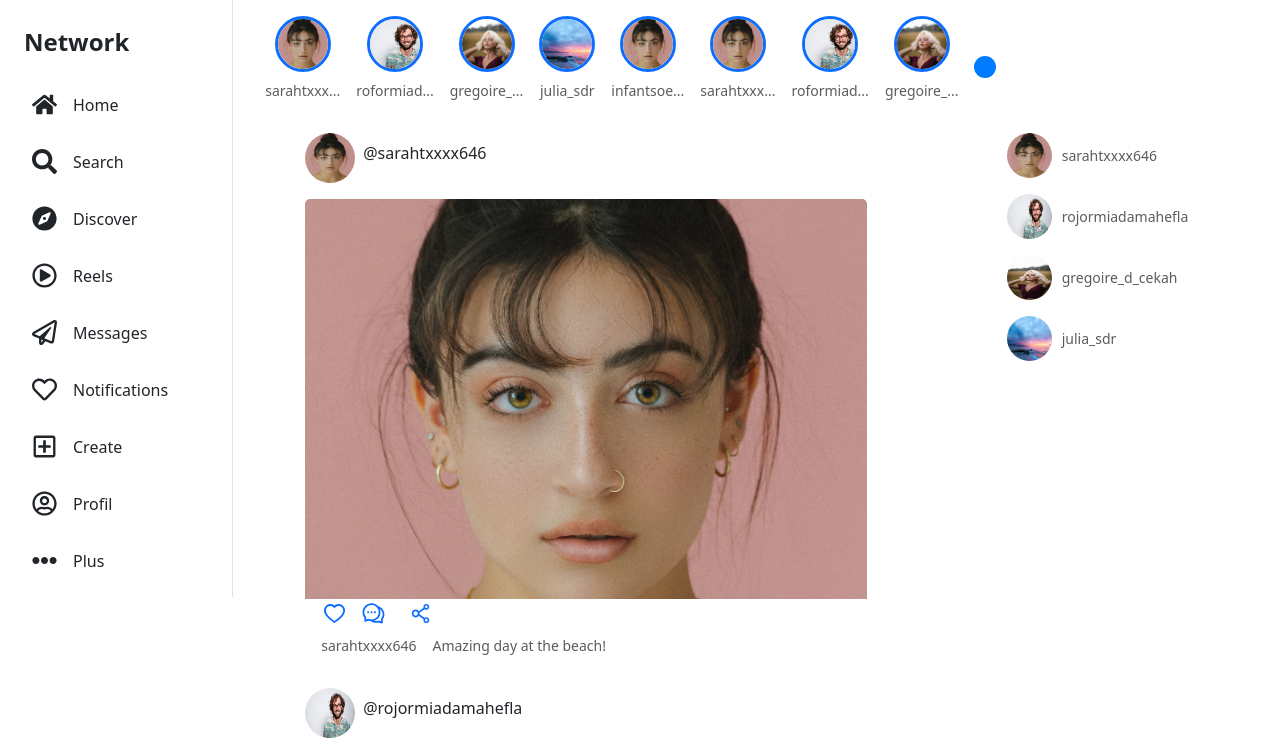
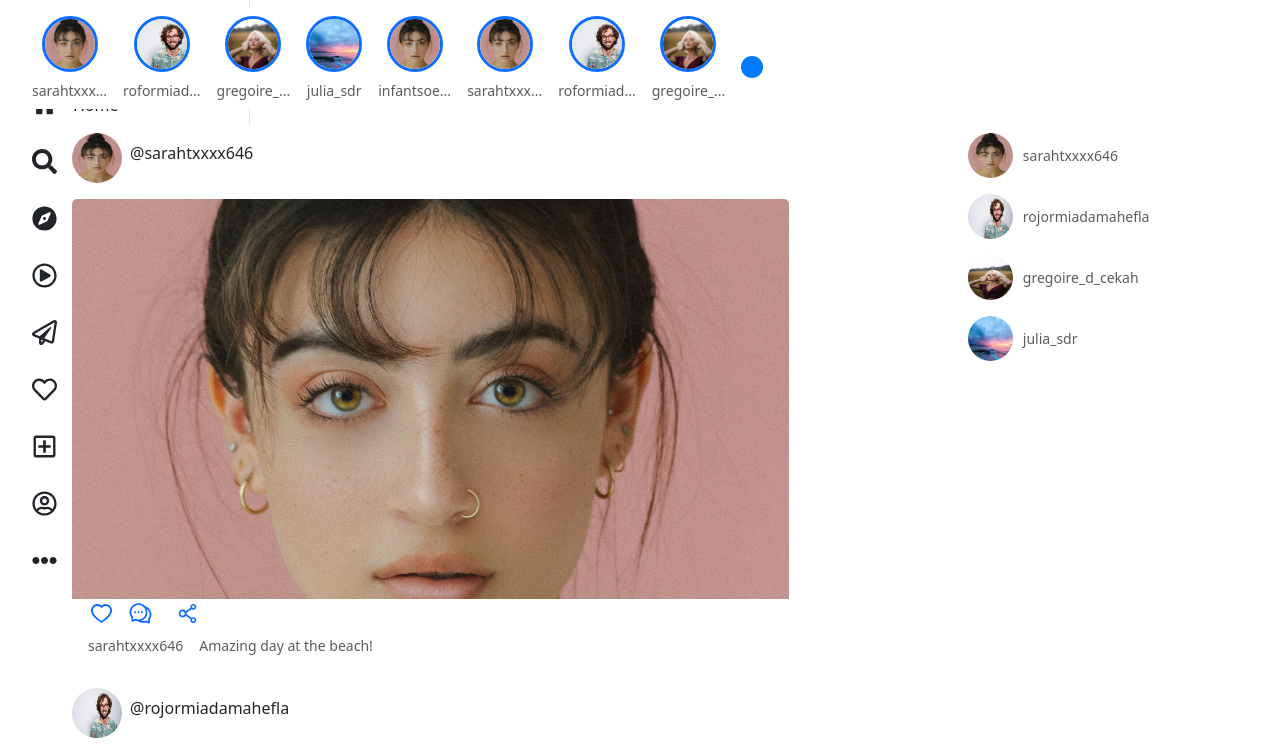
Before and after one commit to lybunny08/network, a React (Vite) app in the folder network-client/: page / in a window 1280 px wide. Shown: the top 752 px of the page. Built offline with nearby package versions, Linux system fonts and the light colour scheme.

Commit message:
login , signup

```diff
--- a/network-client/package.json
+++ b/network-client/package.json
@@ -10,18 +10,12 @@
         "preview": "vite preview"
     },
     "dependencies": {
-<<<<<<< HEAD
         "axios": "^1.7.2",
-=======
->>>>>>> main
         "bootstrap": "^5.3.3",
         "react": "^18.2.0",
         "react-bootstrap": "^2.10.2",
         "react-dom": "^18.2.0",
-<<<<<<< HEAD
-=======
         "react-icons": "^5.2.1",
->>>>>>> main
         "react-router-bootstrap": "^0.26.2"
     },
     "devDependencies": {
--- a/network-client/src/components/Sidebar.jsx
+++ b/network-client/src/components/Sidebar.jsx
@@ -6,7 +6,7 @@ import { FaHome, FaSearch, FaCompass, FaRegPlayCircle, FaRegPaperPlane, FaRegHea
 
 const Sidebar = ({ handleShowModal }) => {
   return (
-    <div className="d-flex flex-column border-end">
+    <div className="d-flex flex-column border-end position-fixed top-0 start-0" style={{ width: '250px', paddingTop: '0', marginTop: '0' }}>
       <Nav className="flex-column mt-4">
         <span className="fw-bold fs-4 mx-4 mb-4 text-dark">Network</span>
         <LinkContainer to="/">
--- a/network-client/src/views/Home.jsx
+++ b/network-client/src/views/Home.jsx
@@ -12,7 +12,7 @@ const Home = () => {
           <div>
             <Story />
           </div>
-          <Col className="mx-5">
+          <Col className="mx-5 overflow-auto">
             <Post />
           </Col>
           <Col md={4} className="p-0">
--- a/network-client/src/views/Login.jsx
+++ b/network-client/src/views/Login.jsx
@@ -12,7 +12,7 @@ const Login = ({ onLogin }) => {
   const handleSubmit = async (event) => {
     event.preventDefault();
     try {
-      const response = await axios.post('http://localhost:3000/api/login', {
+      const response = await axios.post('http://localhost:3000/api/auth/login', {
         email,
         password
       });
--- a/network-client/src/views/Profil.jsx
+++ b/network-client/src/views/Profil.jsx
@@ -1,8 +1,17 @@
 import React from 'react';
 import { Container, Row, Col, Image, Button } from 'react-bootstrap';
 import img4 from '../assets/img4.png';
+import { useHistory } from 'react-router-dom';
 
-const Profil = () => {
+const Profil = ({ handleLogout }) => {
+  const history = useHistory();
+
+  const handleLogoutClick = () => {
+    handleLogout(); // Appel à la fonction handleLogout fournie par les props
+    // Vous pouvez également ajouter une redirection après la déconnexion si nécessaire
+    history.push('/login'); // Redirige l'utilisateur vers la page de connexion
+  };
+
   return (
     <Container className="pb-5">
       <Row className="justify-content-start">
@@ -20,6 +29,9 @@ const Profil = () => {
                 <span>mamtianalydien</span>
                 <Button variant="outline-secondary" className="mx-5">
                   Modifier le profil
+                </Button>
+                <Button variant="outline-secondary" onClick={handleLogoutClick}>
+                  Déconnexion
                 </Button>
               </div>
               <div className="d-flex mb-4">
--- a/network-client/src/views/Register.jsx
+++ b/network-client/src/views/Register.jsx
@@ -25,7 +25,7 @@ const Register = () => {
       return;
     }
     try {
-      await axios.post('http://localhost:3000/api/register', {
+      await axios.post('http://localhost:3000/api/auth/signup', {
         firstName,
         lastName,
         birthDate,
```
